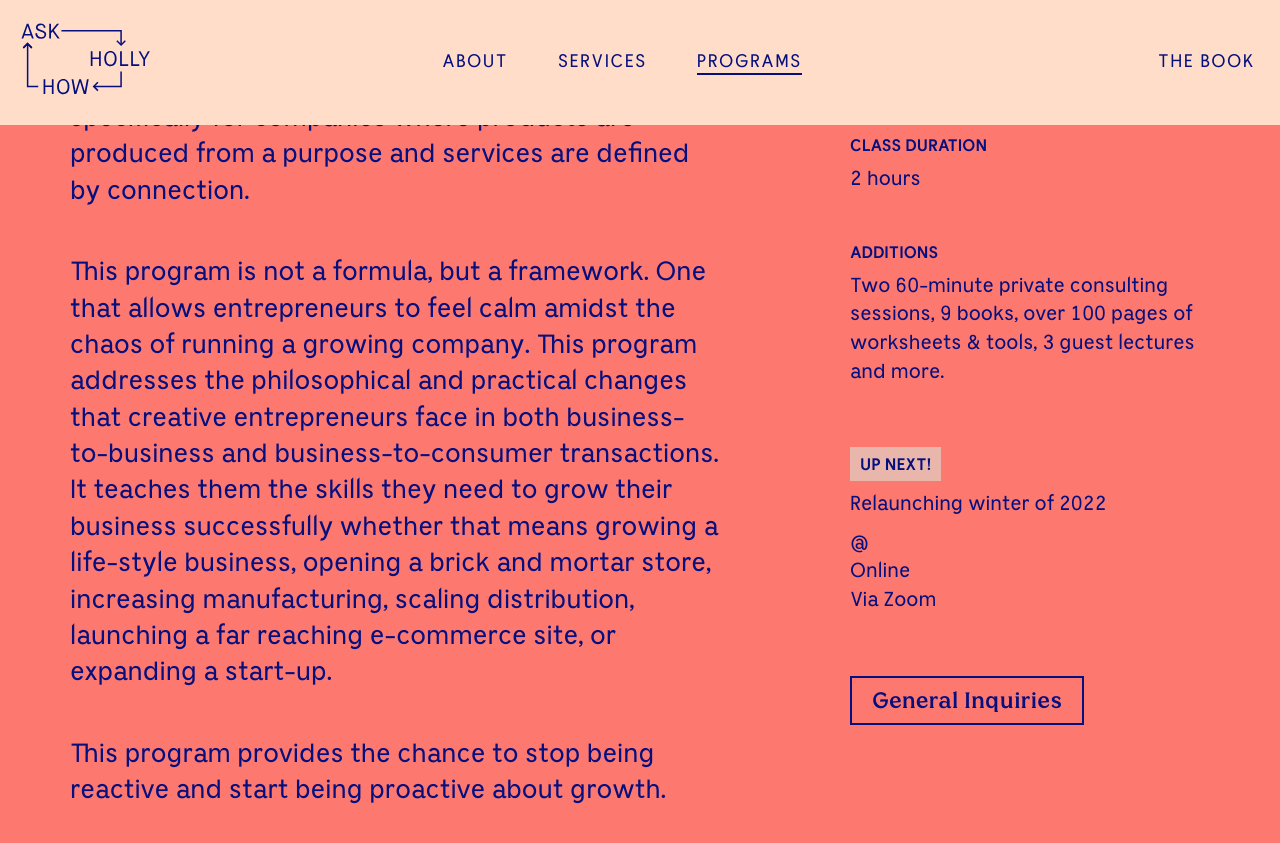
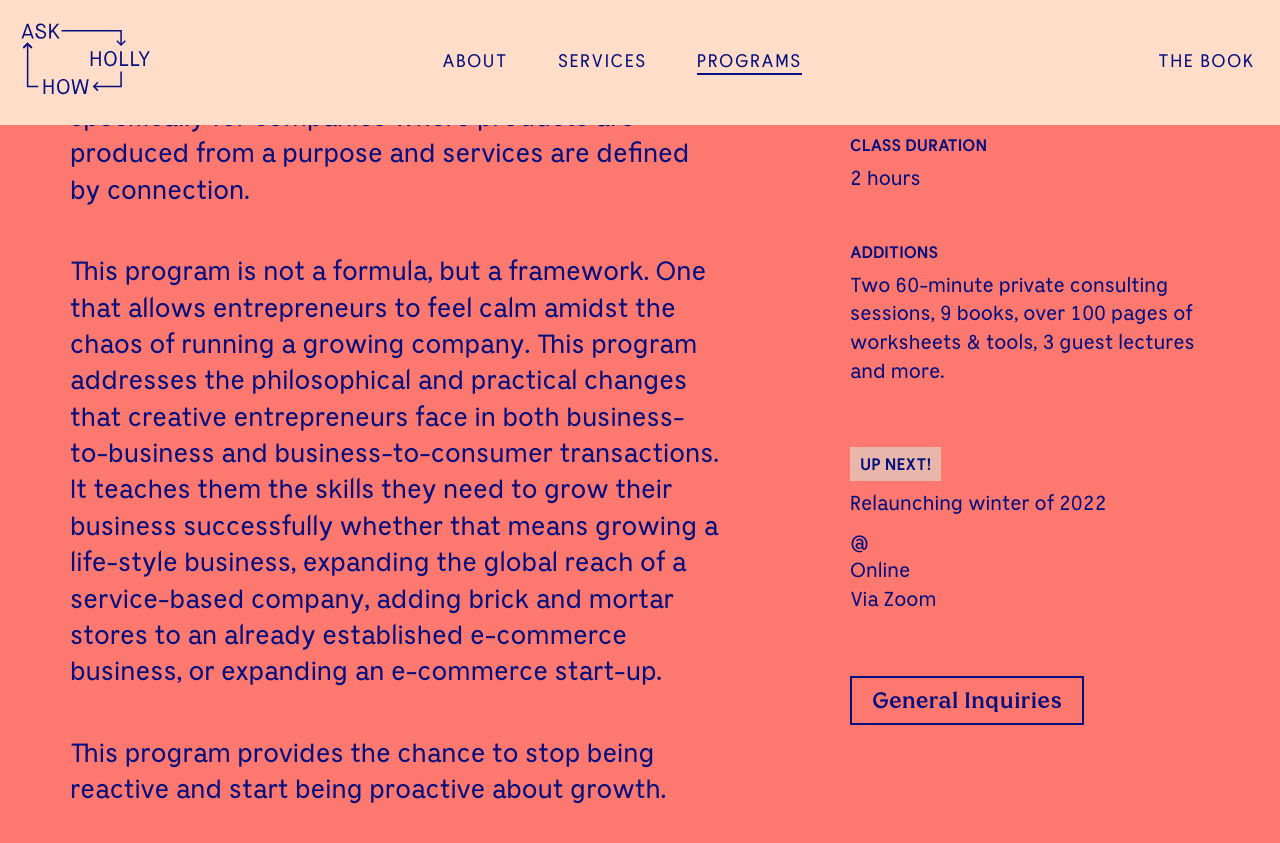
Before and after one commit to hollyhoward78/ask-holly-how, a Jekyll site: the page built from _pages/programs.md, in a window 1280 px wide and 900 px high, scrolled down 411 px. Shown: the top 843 px of the window. Built offline with Jekyll 4.4.1, drawn with Linux system fonts in a browser that asks for light colours; a script that is not in the unit is left out; comment, search, counter and statistics services are not loaded.

Commit message:
Update programs.html

```diff
--- a/_layouts/programs.html
+++ b/_layouts/programs.html
@@ -25,7 +25,7 @@
             </div>
           </div> -->
           <p class="lead">The Artisan Economy - one defined by personal touch - is one of the fastest growing economies in post-industrial, urban America. <span class="serif bold">This program</span> is specifically for companies where products are produced from a purpose and services are defined by connection.</p>
-          <p class="lead p-xs-t-1">This program is not a formula, but a framework. One that allows entrepreneurs to feel calm amidst the chaos of running a growing company. This program addresses the philosophical and practical changes that creative entrepreneurs face in both business-to-business and business-to-consumer transactions. It teaches them the skills they need to grow their business successfully whether that means growing a life-style business, opening a brick and mortar store, increasing manufacturing, scaling distribution, launching a far reaching e-commerce site, or expanding a start-up.</p>
+          <p class="lead p-xs-t-1">This program is not a formula, but a framework. One that allows entrepreneurs to feel calm amidst the chaos of running a growing company. This program addresses the philosophical and practical changes that creative entrepreneurs face in both business-to-business and business-to-consumer transactions. It teaches them the skills they need to grow their business successfully whether that means growing a life-style business, expanding the global reach of a service-based company, adding brick and mortar stores to an already established e-commerce business, or expanding an e-commerce start-up.</p>
           <p class="lead p-xs-t-1">This program provides the chance to stop being reactive and start being proactive about growth.</p>
         </div>
         <div class="col-lg-4 col-lg-offset-1 col-md-4 m-lg-t-0 m-md-t-3 m-sm-t-3 m-xs-t-3">
```
